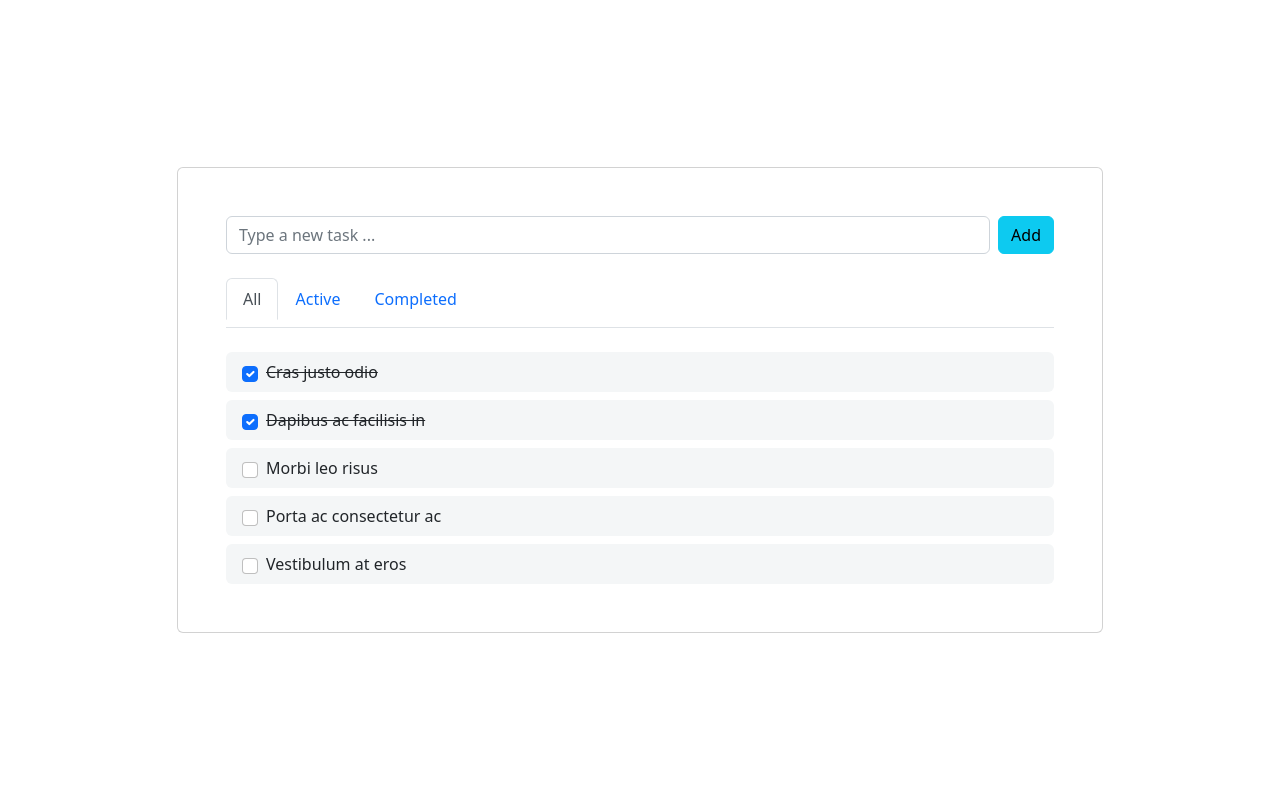
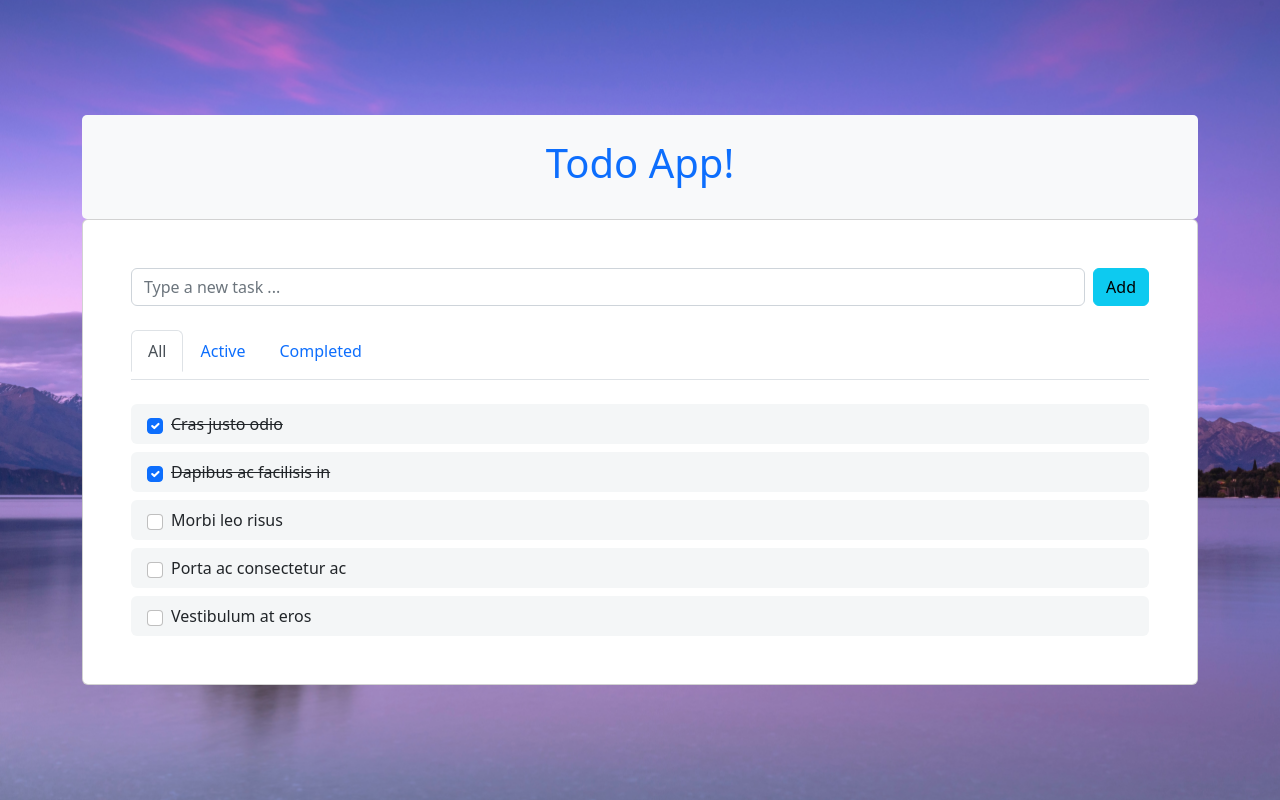
Before and after one commit to gpeel/ng16-todo, an Angular app: page / in a window 1280 px wide. Built offline with nearby package versions, Linux system fonts and the light colour scheme.

Commit message:
with title

```diff
--- a/src/app/app.component.html
+++ b/src/app/app.component.html
@@ -1,12 +1,17 @@
-<section class="vh-100 gradient-custom">
+<section class="vh-100 gradient-custom bg-image">
   <div class="container py-5 h-100">
     <div class="row d-flex justify-content-center align-items-center h-100">
       <div class="col col-xl-10">
 
+        <header class="bg-light py-4 rounded-container">
+          <div class="container">
+            <h1 class="text-center text-primary font-weight-bold">Todo App!</h1>
+          </div>
+        </header>
         <div class="card">
           <div class="card-body p-5">
 
-            <form class="d-flex justify-content-center align-items-center mb-4">
+            <form class="todo-form-input">
               <div class="form-outline flex-fill">
                 <input class="form-control" id="form2" placeholder="Type a new task ..." type="text"/>
               </div>
--- a/src/app/app.component.scss
+++ b/src/app/app.component.scss
@@ -0,0 +1,14 @@
+@import 'bootstrap/scss/bootstrap';
+
+.todo-form-input {
+  @extend .d-flex;
+  @extend .justify-content-center;
+  @extend .align-items-center;
+  @extend .mb-4;
+}
+
+.rounded-container {
+  background-color: #f8f9fa;
+  border-radius: 5px;
+  padding: 20px;
+}
--- a/src/styles.scss
+++ b/src/styles.scss
@@ -2,3 +2,10 @@
 
 /* Importing Bootstrap SCSS file. */
 @import 'bootstrap/scss/bootstrap';
+
+.bg-image {
+  background-image: url('/assets/unsplash-new-zealand.jpg');
+  background-size: cover;
+  background-position: center;
+  height: 100vh; /* Set the desired height */
+}
```
Also changed, not shown: src/assets/unsplash-new-zealand.jpg (added).
